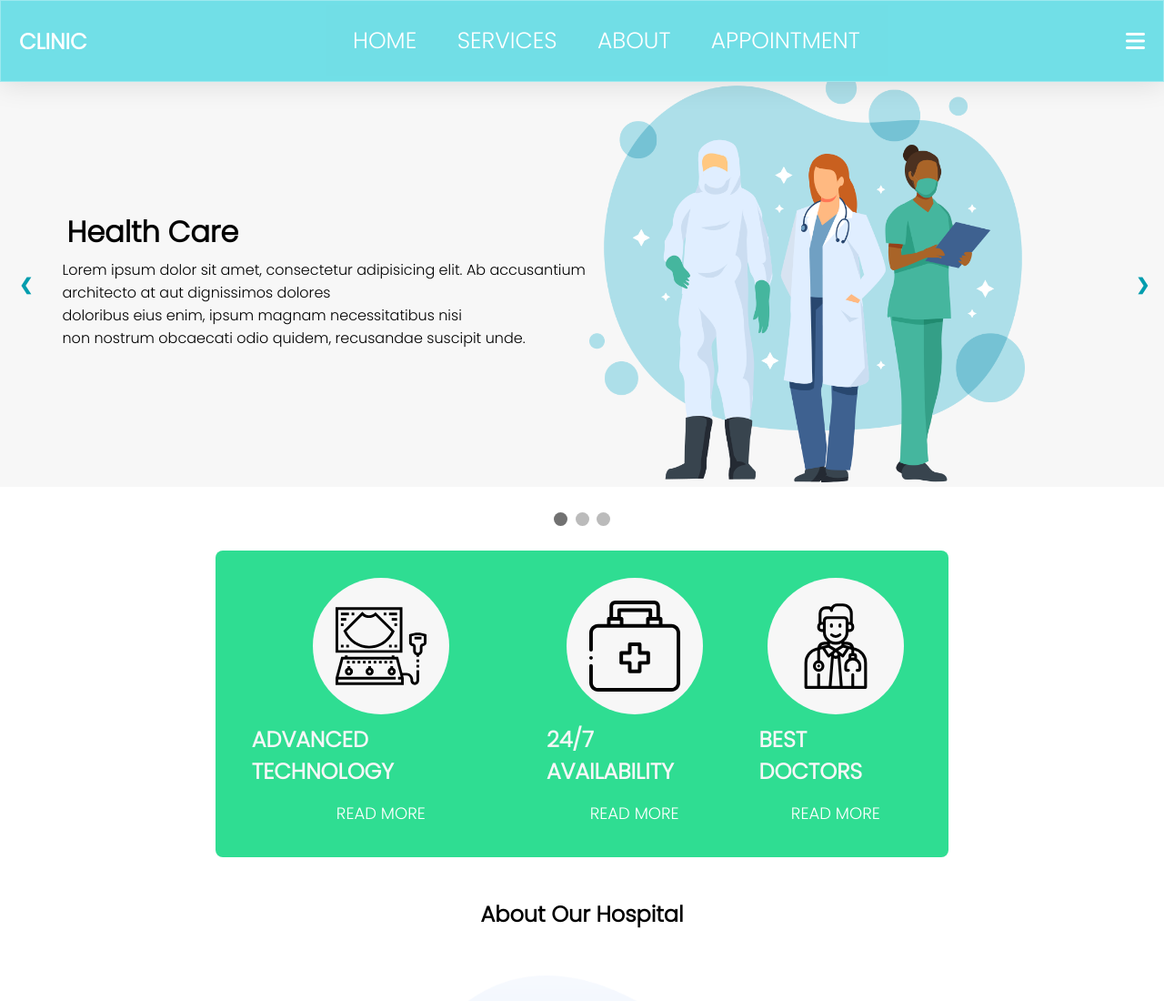
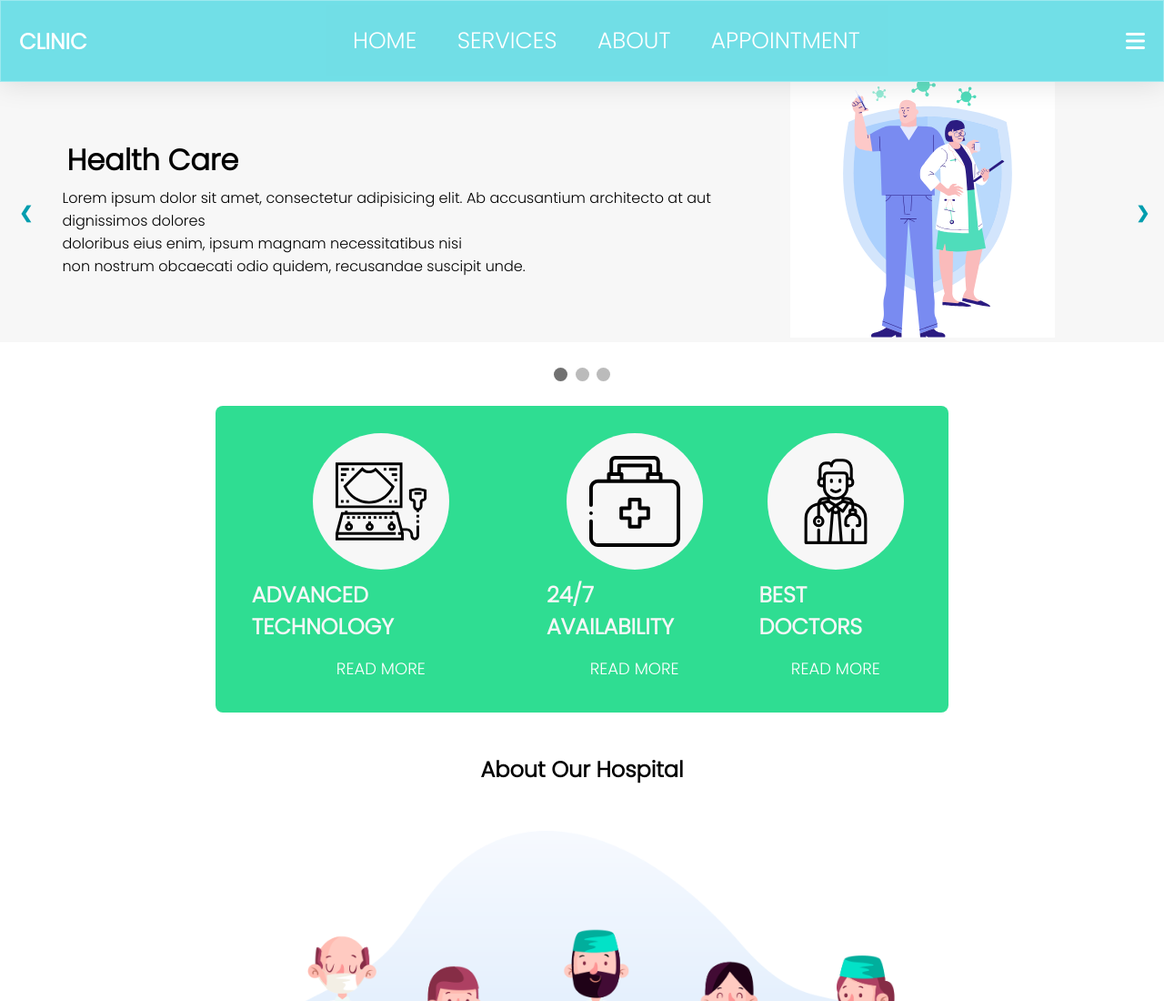
Before and after one commit to MrHumble21/course_work, a plain HTML site: page index.html in a window 1280 px wide. Shown: the top 1100 px of the page at 91% size. Drawn offline with Linux system fonts and the light colour scheme.

Commit message:
design fixes

```diff
--- a/index.html
+++ b/index.html
@@ -55,7 +55,7 @@
                     non nostrum obcaecati odio
                     quidem, recusandae suscipit unde.</p>
             </div>
-            <div class="col-md col-lg col-sm"><img class="slider-img" src="images/slider-img.png" alt=""></div>
+            <div class="col-md col-lg col-sm"><img class="slider-img" src="images/covid.svg" alt=""></div>
         </div>
     </div>
 
```
Also changed, not shown: images/covid.svg (added).
